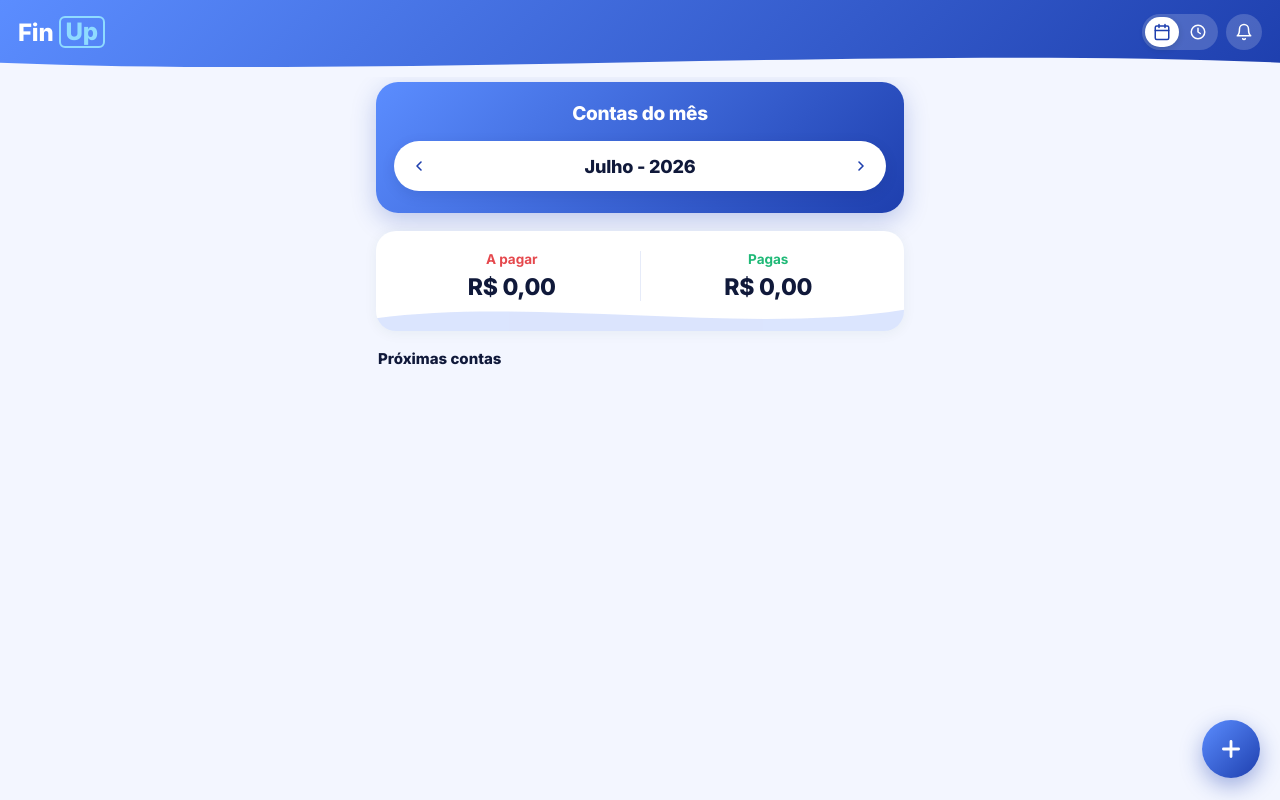
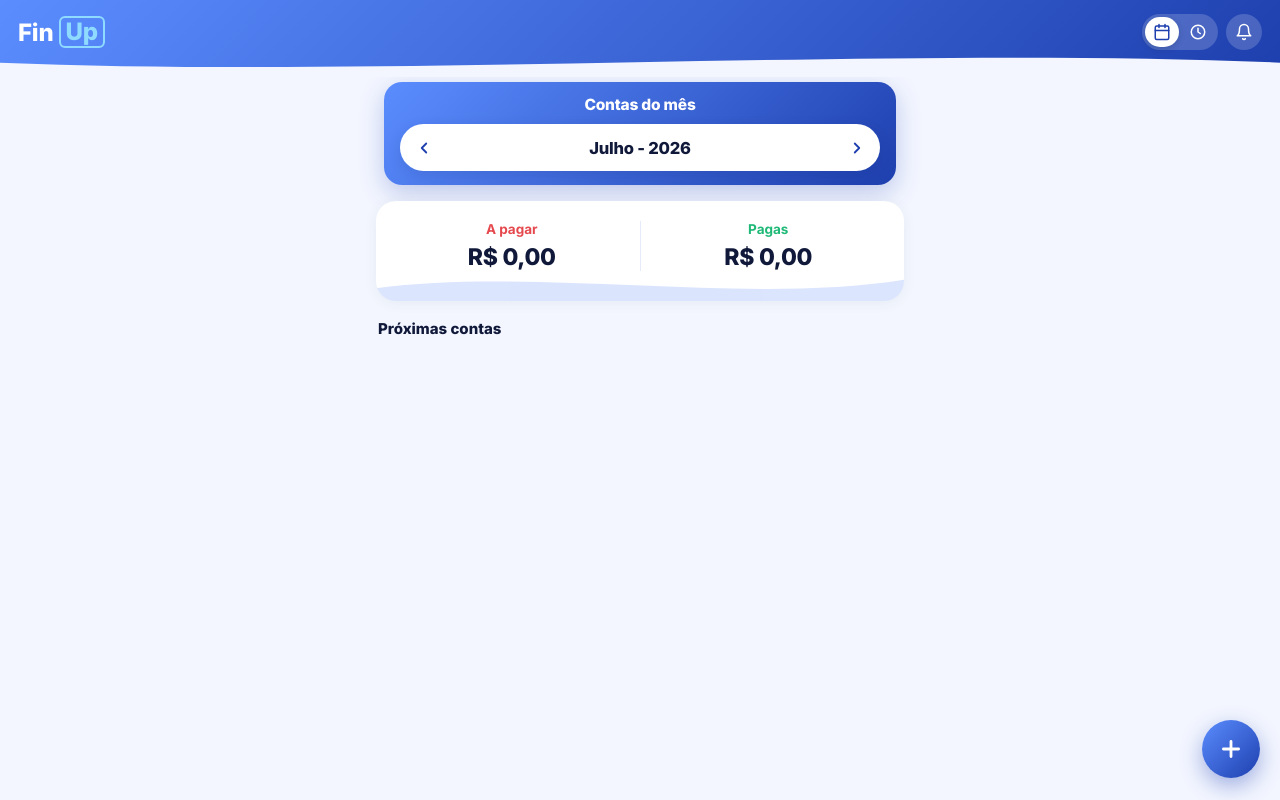
Before and after one commit to barbatti2/fincontrol-app, a plain HTML site: page public/index.html in a window 1280 px wide. Both pictures are taken after a click on the tab 1162 px from the left and 32 px from the top of the page. Drawn offline with Linux system fonts and the light colour scheme; no server answers.

Commit message:
Update index.html

```diff
--- a/public/index.html
+++ b/public/index.html
@@ -88,21 +88,21 @@
 
   /* ---------- Card do mês ---------- */
   .month-card{
-    background:var(--gradient); border-radius:22px; padding:20px 18px 22px; margin-bottom:18px;
+    background:var(--gradient); border-radius:18px; padding:13px 16px 14px; margin:0 8px 16px;
     box-shadow:0 8px 24px rgba(30,63,174,.25);
   }
-  .month-card-title{ color:#fff; text-align:center; font-size:19px; font-weight:800; margin:0 0 16px; letter-spacing:-.3px; }
+  .month-card-title{ color:#fff; text-align:center; font-size:15.5px; font-weight:800; margin:0 0 10px; letter-spacing:-.2px; }
   .month-nav{
     background:#fff; border-radius:999px; display:flex; align-items:center; justify-content:space-between;
-    padding:8px; box-shadow:0 4px 14px rgba(11,30,91,.12);
+    padding:7px; box-shadow:0 4px 14px rgba(11,30,91,.12);
   }
   .month-nav button{
-    background:none; border:none; color:var(--primary-dark); width:34px; height:34px; border-radius:50%;
+    background:none; border:none; color:var(--primary-dark); width:33px; height:33px; border-radius:50%;
     display:flex; align-items:center; justify-content:center; cursor:pointer; flex-shrink:0;
   }
   .month-nav button:active{ background:var(--primary-light); }
   .month-nav .label{
-    flex:1; text-align:center; font-weight:800; font-size:clamp(15px, 4.8vw, 18px); color:var(--text);
+    flex:1; text-align:center; font-weight:800; font-size:clamp(14.5px, 4.4vw, 16.5px); color:var(--text);
     position:relative; cursor:pointer; white-space:nowrap; letter-spacing:-.2px;
   }
   .month-nav input[type="month"]{ position:absolute; inset:0; opacity:0; cursor:pointer; }
@@ -357,14 +357,14 @@
       <h1 class="month-card-title">Contas do mês</h1>
       <div class="month-nav">
         <button id="prevMonth" aria-label="Mês anterior">
-          <svg width="16" height="16" viewBox="0 0 24 24" fill="none" stroke="currentColor" stroke-width="2.4" stroke-linecap="round" stroke-linejoin="round"><path d="M15 18l-6-6 6-6"/></svg>
+          <svg width="18" height="18" viewBox="0 0 24 24" fill="none" stroke="currentColor" stroke-width="2.4" stroke-linecap="round" stroke-linejoin="round"><path d="M15 18l-6-6 6-6"/></svg>
         </button>
         <div class="label" id="monthLabelWrap">
           <span id="monthLabel">Julho - 2026</span>
           <input type="month" id="monthPicker">
         </div>
         <button id="nextMonth" aria-label="Próximo mês">
-          <svg width="16" height="16" viewBox="0 0 24 24" fill="none" stroke="currentColor" stroke-width="2.4" stroke-linecap="round" stroke-linejoin="round"><path d="M9 18l6-6-6-6"/></svg>
+          <svg width="18" height="18" viewBox="0 0 24 24" fill="none" stroke="currentColor" stroke-width="2.4" stroke-linecap="round" stroke-linejoin="round"><path d="M9 18l6-6-6-6"/></svg>
         </button>
       </div>
     </div>
@@ -1166,6 +1166,10 @@ function setView(view){
   document.getElementById('viewMonth').classList.toggle('hidden', view !== 'month');
   document.getElementById('viewRecurring').classList.toggle('hidden', view !== 'recurring');
   document.getElementById('btnNewBill').classList.toggle('hidden', view !== 'month');
+  if(view === 'month' && state){
+    state.currentMonth = monthKey(new Date());
+    renderMonth();
+  }
   const activeBtn = document.querySelector(`.view-toggle-btn[data-view="${view}"]`);
   document.querySelectorAll('.view-toggle-btn').forEach(b=>{
     const isActive = b === activeBtn;
```
